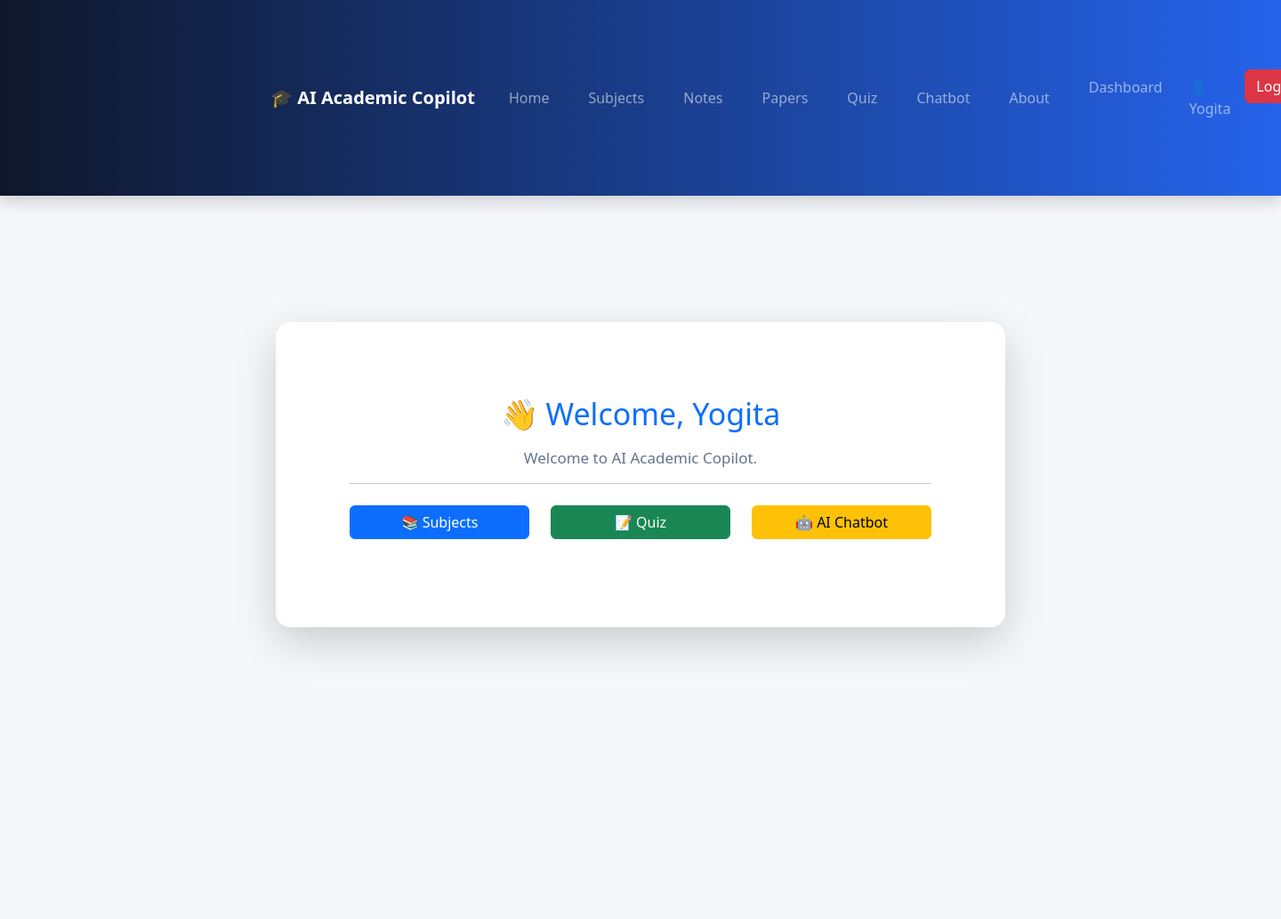
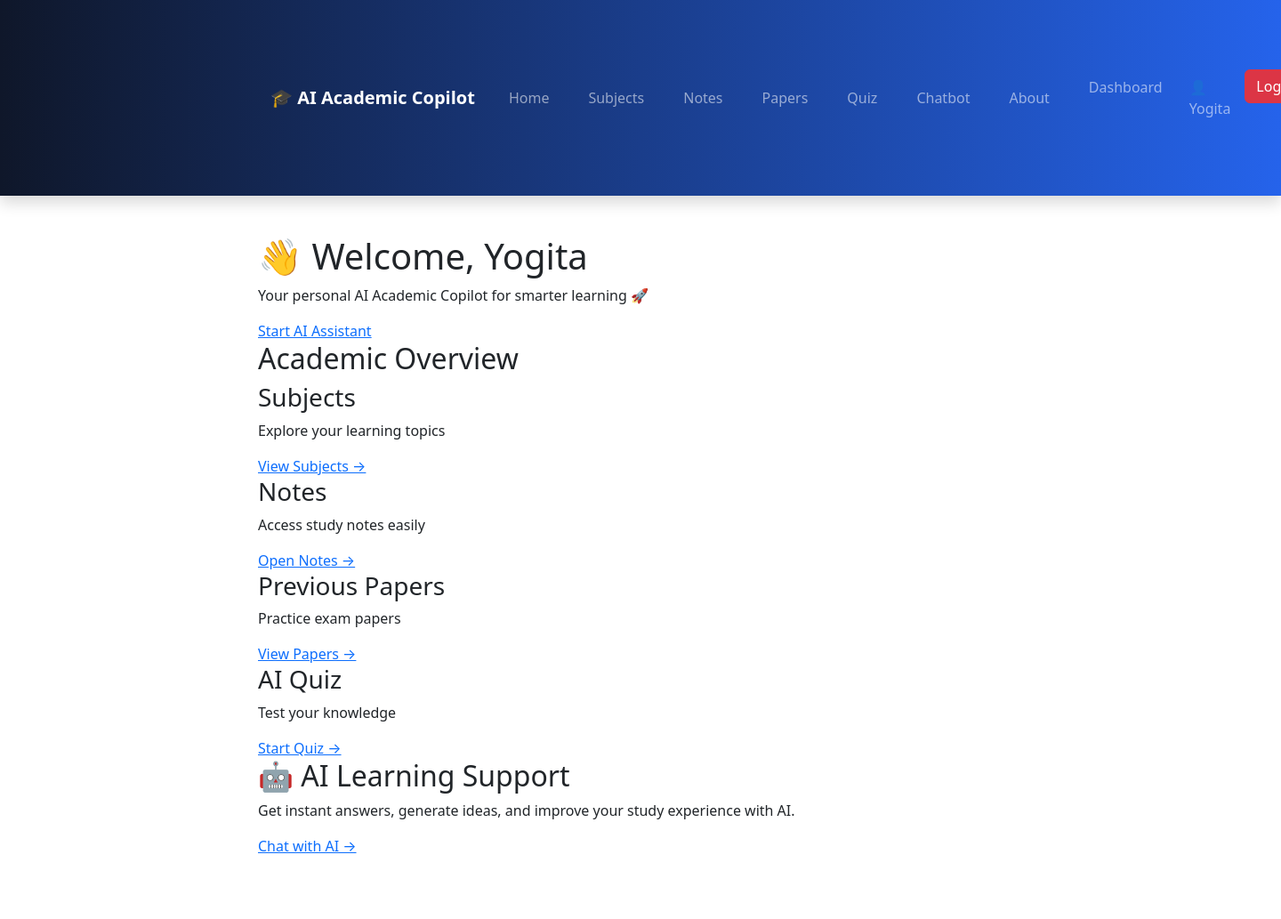
Before and after one commit to shivaji588/My-AI-Project, a Flask app: page /dashboard in a window 1440 px wide; the page is wider, and only the part inside the window is pictured. Shown: that part at 89% size. Before the commit the page ends 736 px from the top of that part, so only its background shows below. Run offline with Flask 3, Linux system fonts and the light colour scheme; a user stored in the database is signed in.

Commit message:
save the changes

```diff
--- a/app.py
+++ b/app.py
@@ -1,11 +1,14 @@
+import os
+import sqlite3
 from flask import Flask, render_template, request, redirect, url_for, flash, session
-import sqlite3
 from werkzeug.security import generate_password_hash, check_password_hash
 
 
 app = Flask(__name__)
 app.secret_key = "academic_copilot"
 
+BASE_DIR = os.path.dirname(os.path.abspath(__file__))
+DB_PATH = os.path.join(BASE_DIR, "database.db")
 # ---------------- HOME ----------------
 
 @app.route("/")
@@ -28,6 +31,7 @@
     return render_template("notes.html")
 
 
+#--------------papers--------------------
 @app.route("/papers")
 def papers():
     return render_template("papers.html")
--- a/static/css/style.css
+++ b/static/css/style.css
@@ -743,35 +743,3 @@
     transform:scale(1.05);
 
 }
-
-
-/* AI Response */
-
-.card .card{
-
-    margin-top:30px;
-
-    background:#eff6ff;
-
-    border-left:5px solid #2563eb;
-
-}
-
-
-.card .card h2{
-
-    color:#1e3a8a;
-
-}
-/* Logout button (jar asel tar) */
-.logout-btn{
-    background:#ef4444;
-    padding:10px 18px;
-    border-radius:10px;
-    color:white !important;
-}
-
-
-.logout-btn:hover{
-    background:#dc2626;
-}
--- a/templates/base.html
+++ b/templates/base.html
@@ -14,8 +14,6 @@
     <link rel="stylesheet" href="{{ url_for('static', filename='css/style.css') }}">
 
 </head>
-
-<body style="background:#f5f7fb;">
 
 <nav class="navbar navbar-expand-lg navbar-dark bg-primary shadow">
 
@@ -67,7 +65,6 @@
                 </li>
 
             </ul>
-
             <ul class="navbar-nav">
 
                 {% if session.get('user_id') %}
--- a/templates/dashboard.html
+++ b/templates/dashboard.html
@@ -2,48 +2,139 @@
 
 {% block content %}
 
-<div class="container py-5">
+<div class="academic-dashboard">
 
-    <div class="card shadow-lg border-0 rounded-4">
 
-        <div class="card-body text-center p-5">
+    <div class="hero-dashboard">
 
-            <h1 class="text-primary">
-                👋 Welcome, {{ user }}
-            </h1>
+        <h1>
+            👋 Welcome, {{ session.username }}
+        </h1>
 
-            <p class="lead mt-3">
-                Welcome to AI Academic Copilot.
-            </p>
+        <p>
+            Your personal AI Academic Copilot for smarter learning 🚀
+        </p>
 
-            <hr>
 
-            <div class="row mt-4">
+        <a href="/chatbot" class="ai-btn">
+            <i class="fas fa-robot"></i>
+            Start AI Assistant
+        </a>
 
-                <div class="col-md-4 mb-3">
-                    <a href="/subjects" class="btn btn-primary w-100">
-                        📚 Subjects
-                    </a>
-                </div>
+    </div>
 
-                <div class="col-md-4 mb-3">
-                    <a href="/quiz" class="btn btn-success w-100">
-                        📝 Quiz
-                    </a>
-                </div>
 
-                <div class="col-md-4 mb-3">
-                    <a href="/chatbot" class="btn btn-warning w-100">
-                        🤖 AI Chatbot
-                    </a>
-                </div>
 
-            </div>
+
+    <h2 class="section-title">
+        Academic Overview
+    </h2>
+
+
+
+    <div class="dashboard-grid">
+
+
+        <div class="info-card">
+
+            <i class="fas fa-book-open"></i>
+
+            <h3>Subjects</h3>
+
+            <p>Explore your learning topics</p>
+
+            <a href="/subjects">
+                View Subjects →
+            </a>
 
         </div>
 
+
+
+
+
+        <div class="info-card">
+
+            <i class="fas fa-file-lines"></i>
+
+            <h3>Notes</h3>
+
+            <p>Access study notes easily</p>
+
+            <a href="/notes">
+                Open Notes →
+            </a>
+
+        </div>
+
+
+
+
+
+        <div class="info-card">
+
+            <i class="fas fa-file-circle-check"></i>
+
+            <h3>Previous Papers</h3>
+
+            <p>Practice exam papers</p>
+
+            <a href="/papers">
+                View Papers →
+            </a>
+
+        </div>
+
+
+
+
+
+        <div class="info-card">
+
+            <i class="fas fa-brain"></i>
+
+            <h3>AI Quiz</h3>
+
+            <p>Test your knowledge</p>
+
+            <a href="/quiz">
+                Start Quiz →
+            </a>
+
+        </div>
+
+
+
     </div>
+
+
+
+
+
+    <div class="study-box">
+
+
+        <h2>
+            🤖 AI Learning Support
+        </h2>
+
+
+        <p>
+            Get instant answers, generate ideas, and improve your study experience with AI.
+        </p>
+
+
+        <a href="/chatbot">
+            Chat with AI →
+        </a>
+
+
+    </div>
+
+
+
 
 </div>
 
+
 {% endblock %}
```
Also changed, not shown: sample.txt (+18 -3 lines), database.db.
